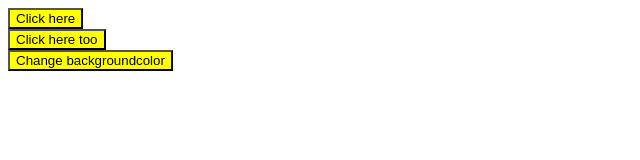
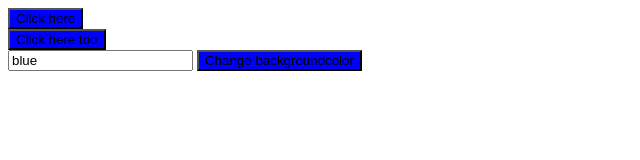
Before and after one commit to waress/jQuery-events, a plain HTML site: page index.html in a window 1280 px wide. Both pictures are taken after a click on the button "Change backgroundcolor". Shown: the whole page, without its empty margins (0-640 px from the left). Drawn offline with nearby package versions, Linux system fonts and the light colour scheme.

Commit message:
Add input field to get color to change buttons

```diff
--- a/index.html
+++ b/index.html
@@ -8,6 +8,7 @@
 <body>
     <button class="button">Click here</button><br>
     <button id="button-2">Click here too</button><br>
+    <input id="txtColor" type="text" value="blue">
     <button id="button-3">Change backgroundcolor</button>
     <script src="https://ajax.googleapis.com/ajax/libs/jquery/3.3.1/jquery.min.js"></script>
     <script src="scripts.js"></script>
--- a/scripts.js
+++ b/scripts.js
@@ -7,5 +7,7 @@ $('#button-2').click( () => {
 });
 
 $('#button-3').click( () => {
-    $('button').css('background-color', 'yellow');
+    let color = $('#txtColor').val();
+    console.log(color);
+    $('button').css('background-color', color);
 });
```
